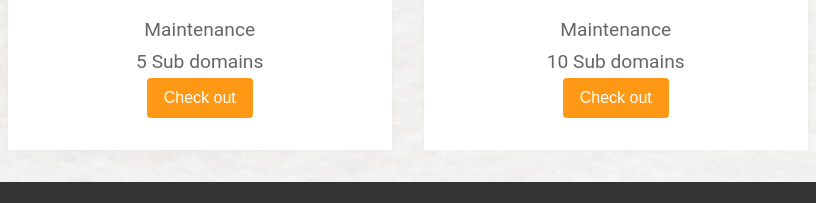
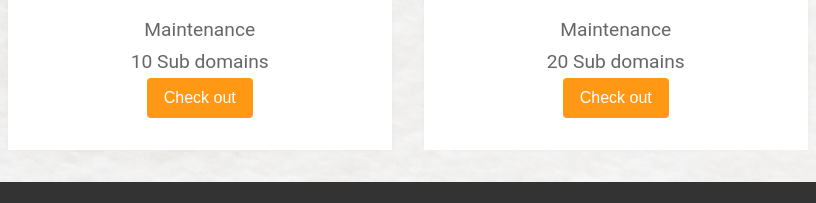
Before and after one commit to naveen-84/aatmashanti, a plain HTML site: page Plan.html in a window 1280 px wide. Shown: the part 298-501 px from the top of the page, 455-1271 px from the left. Drawn offline with nearby package versions, Linux system fonts and the light colour scheme; a web font is replaced by a local one.

Commit message:
some change

```diff
--- a/Plan.html
+++ b/Plan.html
@@ -60,7 +60,7 @@
           </div>
           <u1>
             <li>Maintenance</li>
-            <li>5 Sub domains</li>
+            <li>10 Sub domains</li>
           </u1>
           <button class="btn">Check out</button>
         </div>
@@ -72,7 +72,7 @@
           </div>
           <u1>
             <li>Maintenance</li>
-            <li>10 Sub domains</li>
+            <li>20 Sub domains</li>
           </u1>
           <button class="btn">Check out</button>
         </div>
```
